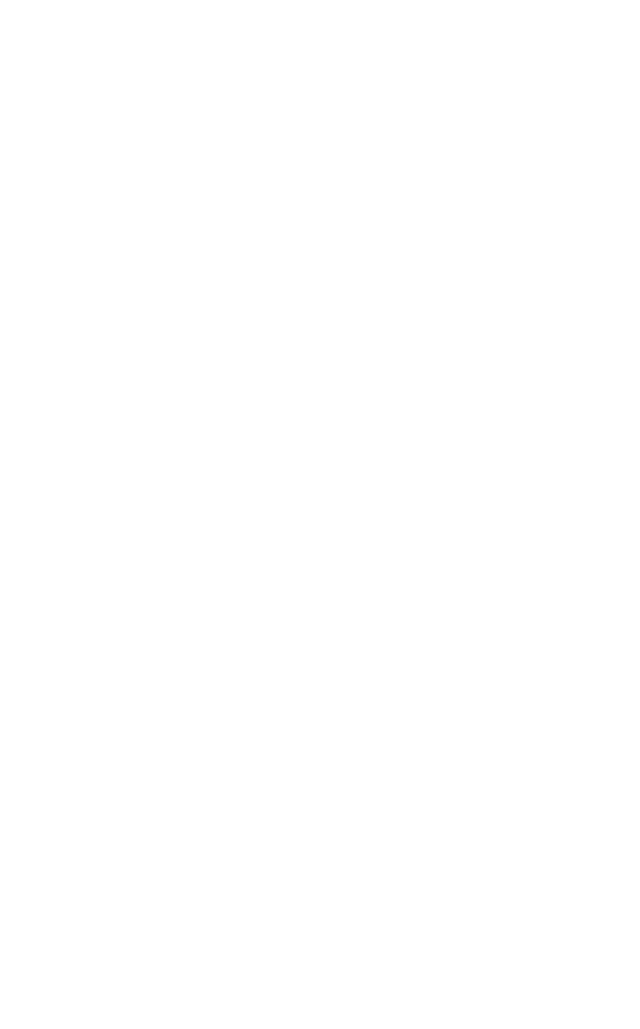
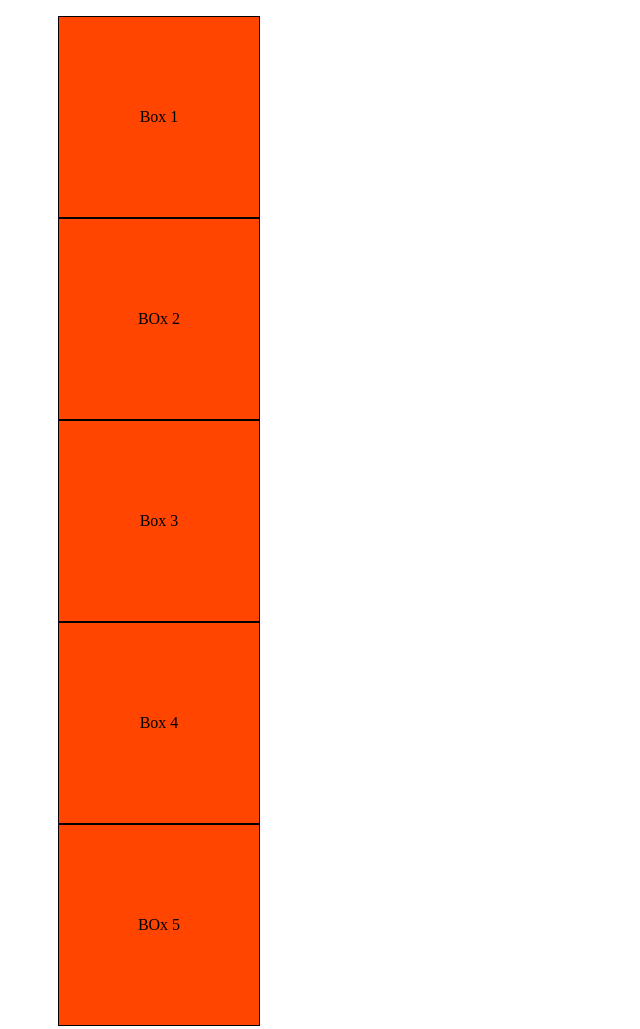
Before and after one commit to shubham-kumar10/html-css-project, a plain HTML site: page index.html in a window 1280 px wide. Shown: the whole page, without its empty margins (0-640 px from the left). Before the commit the page ends 800 px from the top, so only its background shows below. Drawn offline with Linux system fonts and the light colour scheme.

Commit message:
Final changes

```diff
--- a/index.html
+++ b/index.html
@@ -5,9 +5,17 @@
     <meta http-equiv="X-UA-Compatible" content="IE=edge">
     <meta name="viewport" content="width= d, initial-scale=1.0">
     <title>HTML Responsive Practice</title>
-
+    <link rel="stylesheet" href="styles.css">
 </head>
 <body>
-
+    <main>
+        <ul>
+            <li>Box 1</li>
+            <li>BOx 2</li>
+            <li>Box 3</li>
+            <li>Box 4</li>
+            <li>BOx 5</li>
+        </ul>
+    </main>
 </body>
 </html>
--- a/styles.css
+++ b/styles.css
@@ -0,0 +1,47 @@
+ul {
+  display: flex;
+  flex-direction: row;
+}
+
+li {
+  display: flex;
+  width: 200px;
+  height: 200px;
+  background-color: lavender;
+  border: 1px solid black;
+  list-style: none;
+  justify-content: center;
+  align-items: center;
+  margin: 0 10px;
+}
+
+/* styles will be applied to all sizes till 480px
+@media screen and (max-width: 480px) {
+     ul {
+         flex-direction: column;
+     }
+}
+*/
+
+/* styles will be applied to all sizes starting from 480px  */
+@media screen and (min-width: 480px) {
+    ul {
+        flex-direction: column;
+    }
+
+    li {
+        background-color: orangered;
+    }
+}
+
+
+/* @media - CSS at-rule
+
+CLASS - . selector
+ID - # selector
+
+@import - fonts
+@media - responsive
+
+
+*/
```
